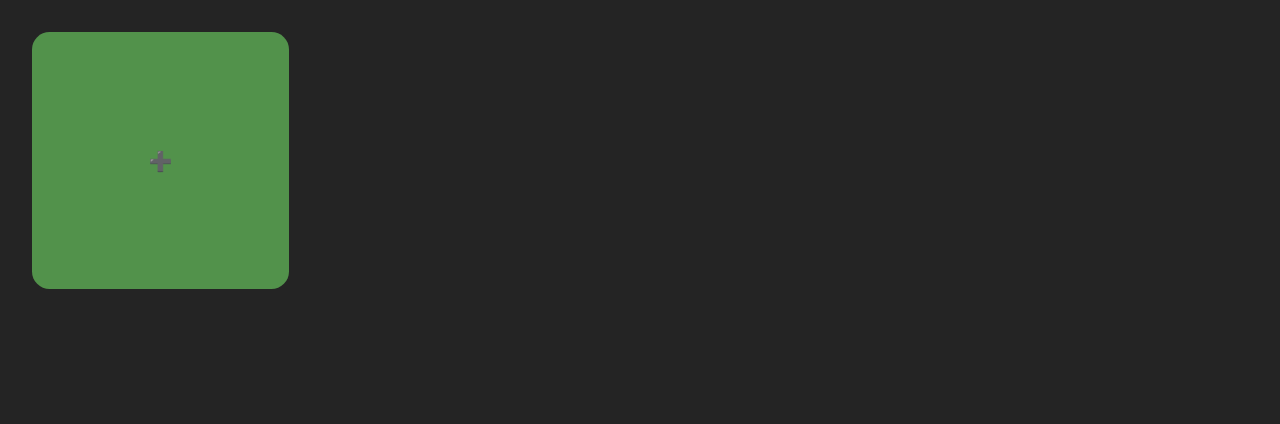
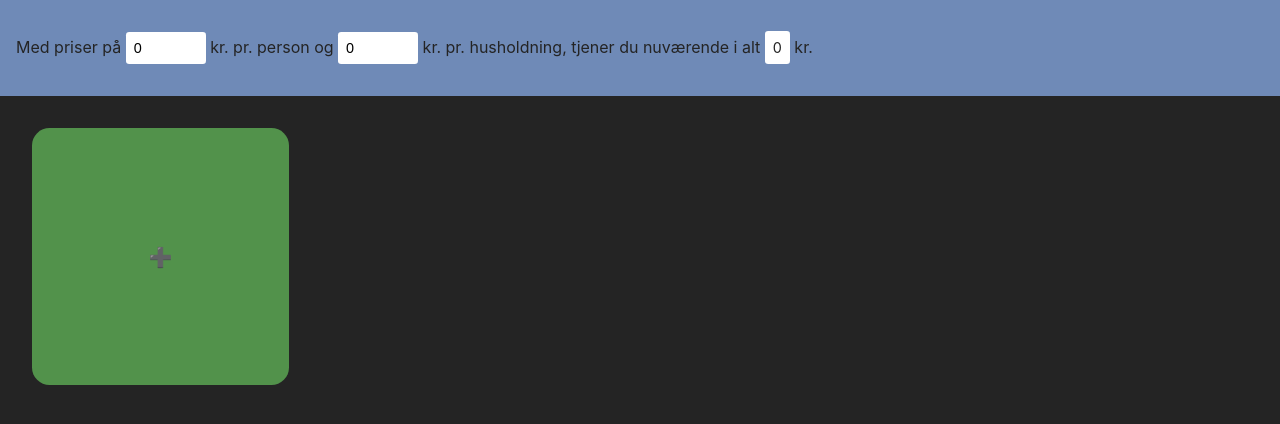
Before and after one commit to camper0008/gas-price-sim, a React (Vite) app: page / in a window 1280 px wide. Shown: the top 424 px of the page. Built offline with nearby package versions, Linux system fonts and the light colour scheme.

Commit message:
money calculation

```diff
--- a/src/App.tsx
+++ b/src/App.tsx
@@ -1,11 +1,8 @@
 import "./App.scss";
 import Grid from "./Grid";
+import Header from "./Header";
 import { StateManager, House } from "./StateManager";
 import { useState } from "react";
-
-interface Props {
-    manager: StateManager;
-}
 
 function App() {
     const [houses, setHouses] = useState([] as House[]);
@@ -18,6 +15,7 @@ function App() {
     );
     return (
         <div className="App">
+            <Header manager={manager} />
             <Grid manager={manager} />
         </div>
     );
--- a/src/Grid.tsx
+++ b/src/Grid.tsx
@@ -10,7 +10,7 @@ function Grid({ manager }: Props) {
     return (
         <div className="grid">
             {manager.houses.map((house) => (
-                <House manager={manager} houseId={house.id} />
+                <House manager={manager} houseId={house.id} key={house.id} />
             ))}
 
             <HouseBuyButton manager={manager} />
--- /dev/null
+++ b/src/Header.scss
@@ -0,0 +1,17 @@
+#header {
+    padding: 1rem;
+    background-color: var(--clr-bought);
+    color: #242424;
+
+    input,
+    .money-earned {
+        border: unset;
+        background-color: white;
+        padding: 0.5rem;
+        font-size: 0.9em;
+        border-radius: 0.2rem;
+    }
+    input {
+        width: 8ch;
+    }
+}
--- /dev/null
+++ b/src/Header.tsx
@@ -0,0 +1,50 @@
+import "./Header.scss";
+import { useState } from "react";
+
+const calculateMoney = (
+    manager: StateManager,
+    moneyPerPerson: string,
+    moneyPerHouse: string
+) =>
+    manager.houses.reduce(
+        (previousPeople, house) => previousPeople + house.people,
+        0
+    ) *
+        (parseInt(moneyPerPerson) ?? 0) +
+    manager.houses.length * (parseInt(moneyPerHouse) ?? 0);
+
+interface Props {
+    manager: StateManager;
+}
+function Header({ manager }: Props) {
+    const [moneyPerPerson, setMoneyPerPerson] = useState("0"); // '' is the initial state value
+    const [moneyPerHouse, setMoneyPerHouse] = useState("0"); // '' is the initial state value
+
+    return (
+        <header id="header">
+            <p>
+                Med priser på{" "}
+                <input
+                    onChange={(event) => setMoneyPerPerson(event.target.value)}
+                    value={moneyPerPerson}
+                />{" "}
+                kr. pr. person og{" "}
+                <input
+                    onChange={(event) => setMoneyPerHouse(event.target.value)}
+                    value={moneyPerHouse}
+                />{" "}
+                kr. pr. husholdning, tjener du nuværende i alt{" "}
+                <span className="money-earned">
+                    {calculateMoney(
+                        manager,
+                        moneyPerPerson,
+                        moneyPerHouse
+                    ).toString()}
+                </span>{" "}
+                kr.
+            </p>
+        </header>
+    );
+}
+
+export default Header;
--- a/src/index.scss
+++ b/src/index.scss
@@ -10,6 +10,7 @@ body {
         "Helvetica Neue", sans-serif;
     -webkit-font-smoothing: antialiased;
     -moz-osx-font-smoothing: grayscale;
+    color: #efefef;
 }
 
 code {
```
